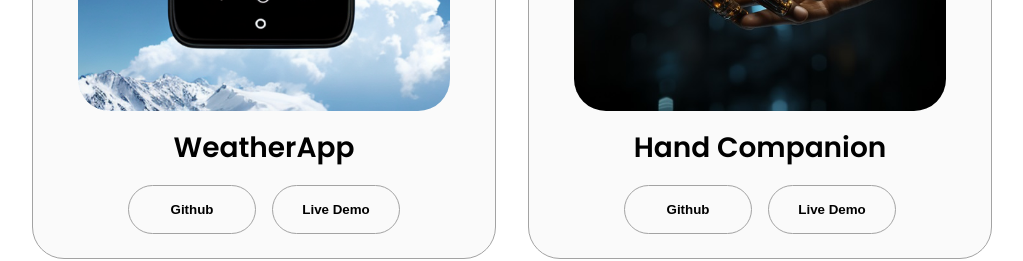
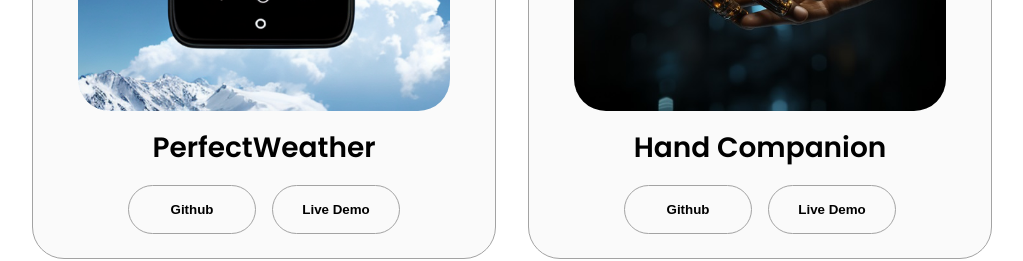
Before and after one commit to NassG1214/Portfolio, a plain HTML site: page index.html in a window 1280 px wide. Shown: the part 2880-3141 px from the top of the page, without its empty margins (128-1151 px from the left). Drawn offline with Linux system fonts and the light colour scheme.

Commit message:
Update PerfectWeather

```diff
--- a/index.html
+++ b/index.html
@@ -269,11 +269,11 @@
             <div class="article-container">
               <img
                 src="assets/project-1.png"
-                alt="WeatherApp"
+                alt="PerfectWeather"
                 class="project-img"
               />
             </div>
-            <h2 class="experience-sub-title project-title">WeatherApp</h2>
+            <h2 class="experience-sub-title project-title">PerfectWeather</h2>
             <div class="btn-container">
               <button
                 class="btn btn-color-2 project-btn"
```
